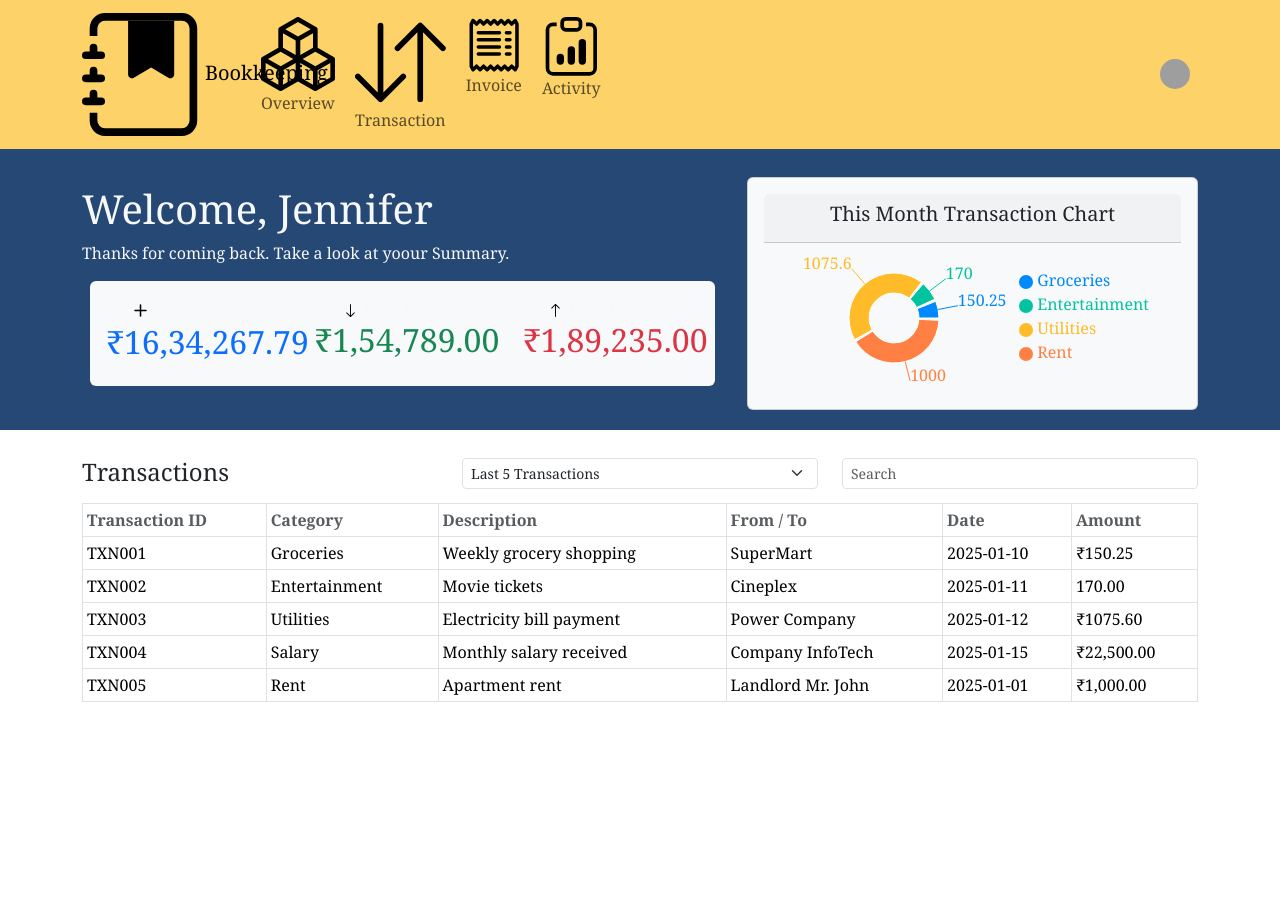
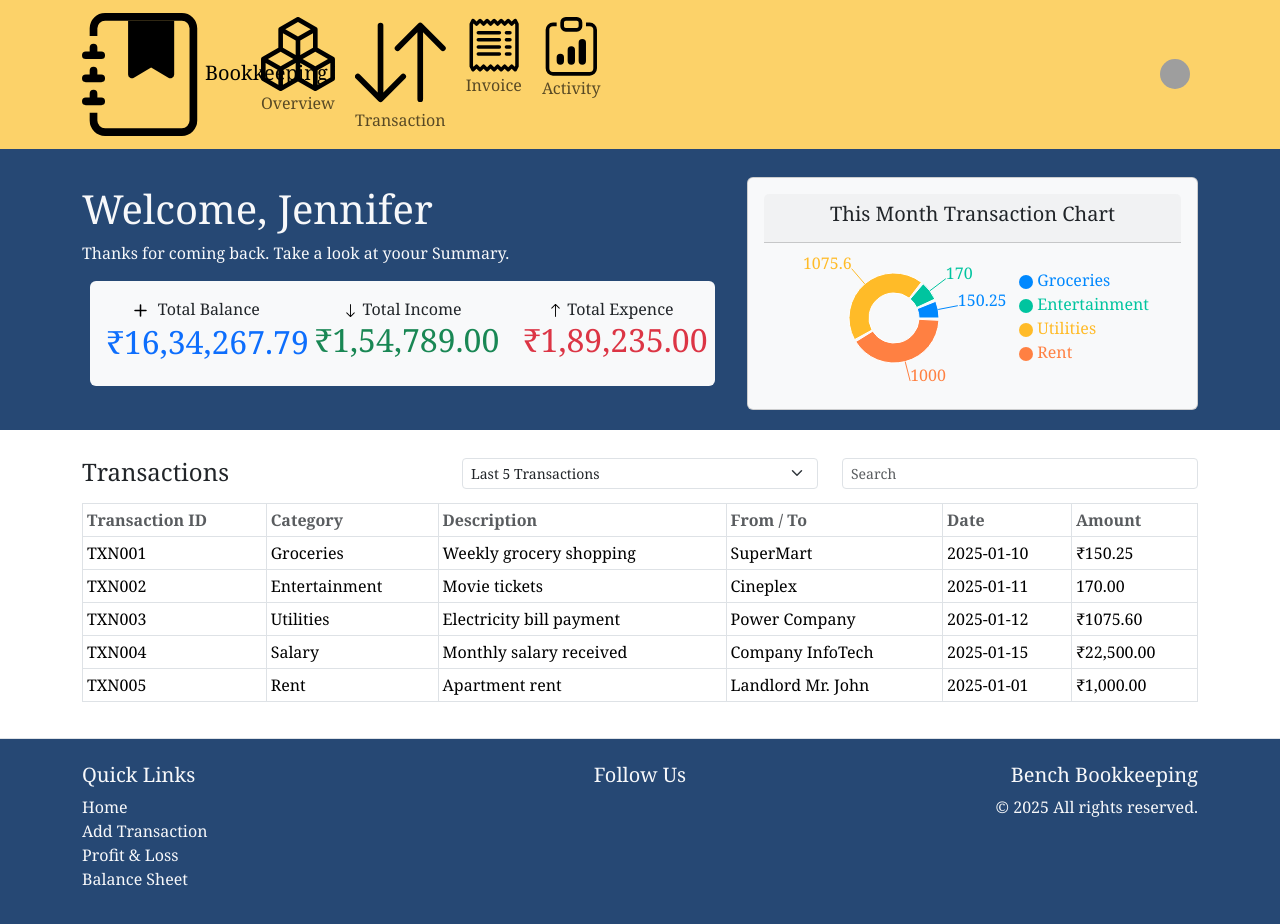
Before and after one commit to saud-ansari/BookKeeping, a React (Create React App) app: page / in a window 1280 px wide. Shown: the top 924 px of the page. Before the commit the page ends 800 px from the top, so only its background shows below. Built offline with nearby package versions, Linux system fonts and the light colour scheme; grey boxes are pictures that could not be loaded.

Commit message:
Added Footer

```diff
--- a/src/App.js
+++ b/src/App.js
@@ -3,6 +3,7 @@ import Dashboard from './Components/Dashboard'
 import { Container, Image, Nav, Navbar } from 'react-bootstrap'
 import { ArrowDownUp, BellFill, Boxes, ClipboardData, GearFill, JournalBookmarkFill, Receipt } from 'react-bootstrap-icons'
 import './App.css';
+import Footer from './Components/FooterComponent/Footer';
 
 const App = () => {
   return (
@@ -48,6 +49,7 @@ const App = () => {
         </Container>
       </Navbar>
       <Dashboard />
+      <Footer />
     </>
   )
 }
--- a/src/Components/Dashboard.css
+++ b/src/Components/Dashboard.css
@@ -1,9 +1,8 @@
-.summary-section{
- background-color: #062d60de;
- color: #F7F8FA;
-padding: 20px;
+.summary-section {
+    background-color: #062d60de;
+    padding: 20px;
 }
 
-.transaction-section{
-padding: 20px;
+.transaction-section {
+    padding: 20px;
 }
--- /dev/null
+++ b/src/Components/FooterComponent/Footer.css
@@ -0,0 +1,14 @@
+/* Footer.css */
+footer {
+    background-color: #062d60de;
+    color: #f7f8fa;
+}
+
+.links {
+    color: #f7f8fa !important;
+    text-decoration: none;
+}
+
+.links:hover {
+    color: #FCD269 !important;
+}
--- /dev/null
+++ b/src/Components/FooterComponent/Footer.js
@@ -0,0 +1,48 @@
+
+import React from 'react';
+import { Container, Row, Col } from 'react-bootstrap';
+import './Footer.css';
+import { Facebook, Instagram, Linkedin, Twitter } from 'react-bootstrap-icons';
+
+const Footer = () => (
+  <footer className="py-4 border-top" >
+    <Container>
+      <Row>
+        <Col xs={12} md={4} className="mb-3">
+          <h5>Quick Links</h5>
+          <ul className="list-unstyled">
+            <li><a href="/" className="links">Home</a></li>
+            <li><a href="/add-transaction" className="links">Add Transaction</a></li>
+            <li><a href="/profit-loss" className="links">Profit & Loss</a></li>
+            <li><a href="/balance-sheet" className="links">Balance Sheet</a></li>
+          </ul>
+        </Col>
+
+        <Col xs={12} md={4} className="mb-3 text-center">
+          <h5>Follow Us</h5>
+          <div className="d-flex justify-content-center">
+            <a href="https://facebook.com" target="_blank" rel="noopener noreferrer" className="me-3 links">
+              <Facebook />
+            </a>
+            <a href="https://twitter.com" target="_blank" rel="noopener noreferrer" className="me-3 links">
+              <Twitter />
+            </a>
+            <a href="https://linkedin.com" target="_blank" rel="noopener noreferrer" className="me-3 links">
+              <Linkedin />
+            </a>
+            <a href="https://instagram.com" target="_blank" rel="noopener noreferrer" className="links">
+              <Instagram />
+            </a>
+          </div>
+        </Col>
+
+        <Col xs={12} md={4} className="text-center text-md-end">
+          <h5>Bench Bookkeeping</h5>
+          <p className="links mb-0">&copy; {new Date().getFullYear()} All rights reserved.</p>
+        </Col>
+      </Row>
+    </Container>
+  </footer>
+);
+
+export default Footer;
--- a/src/Components/SummaryCard/Summary.css
+++ b/src/Components/SummaryCard/Summary.css
@@ -1,3 +1,6 @@
-/* .rightBorder{
-    border-right: 2px solid #ffc107;
-} */
+h1{
+    color: #f7f8fa !important;
+}
+p{
+    color: #f7f8fa !important;
+}
```
